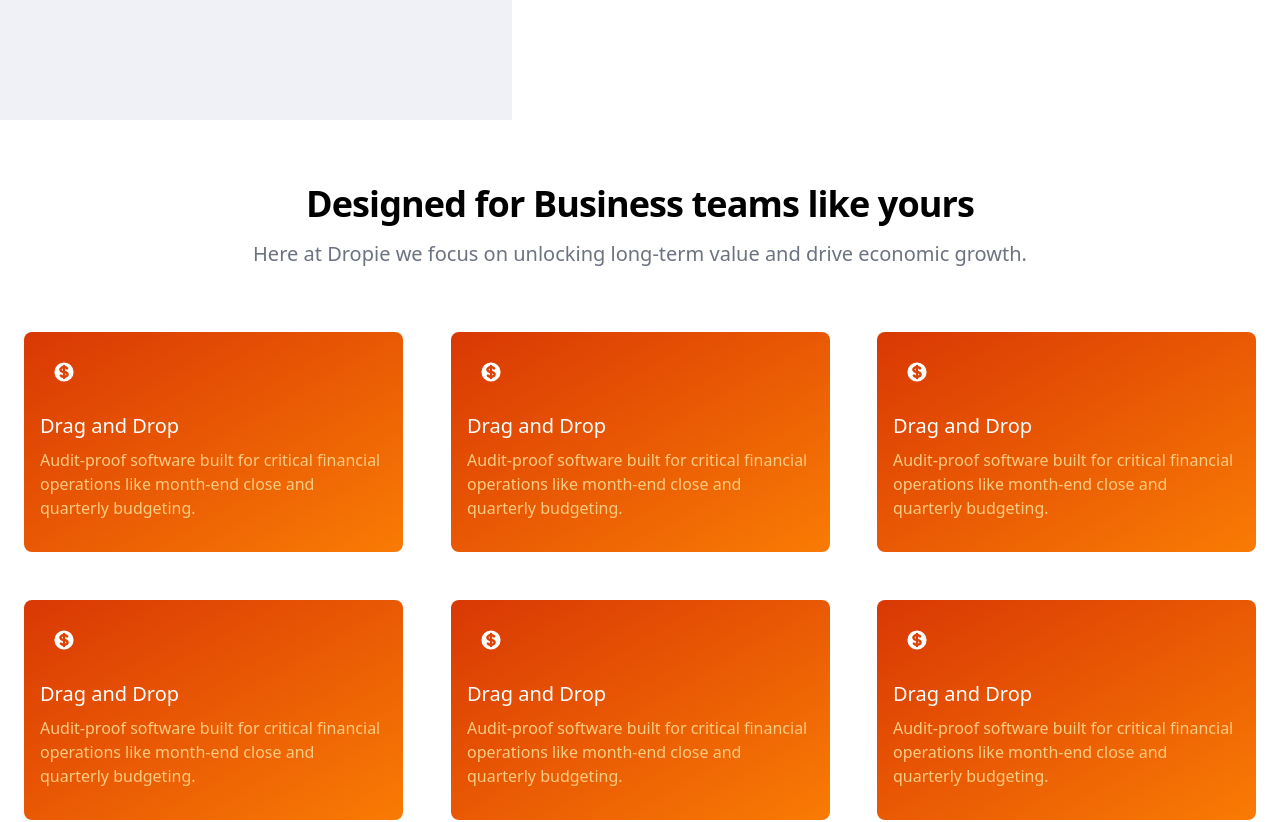
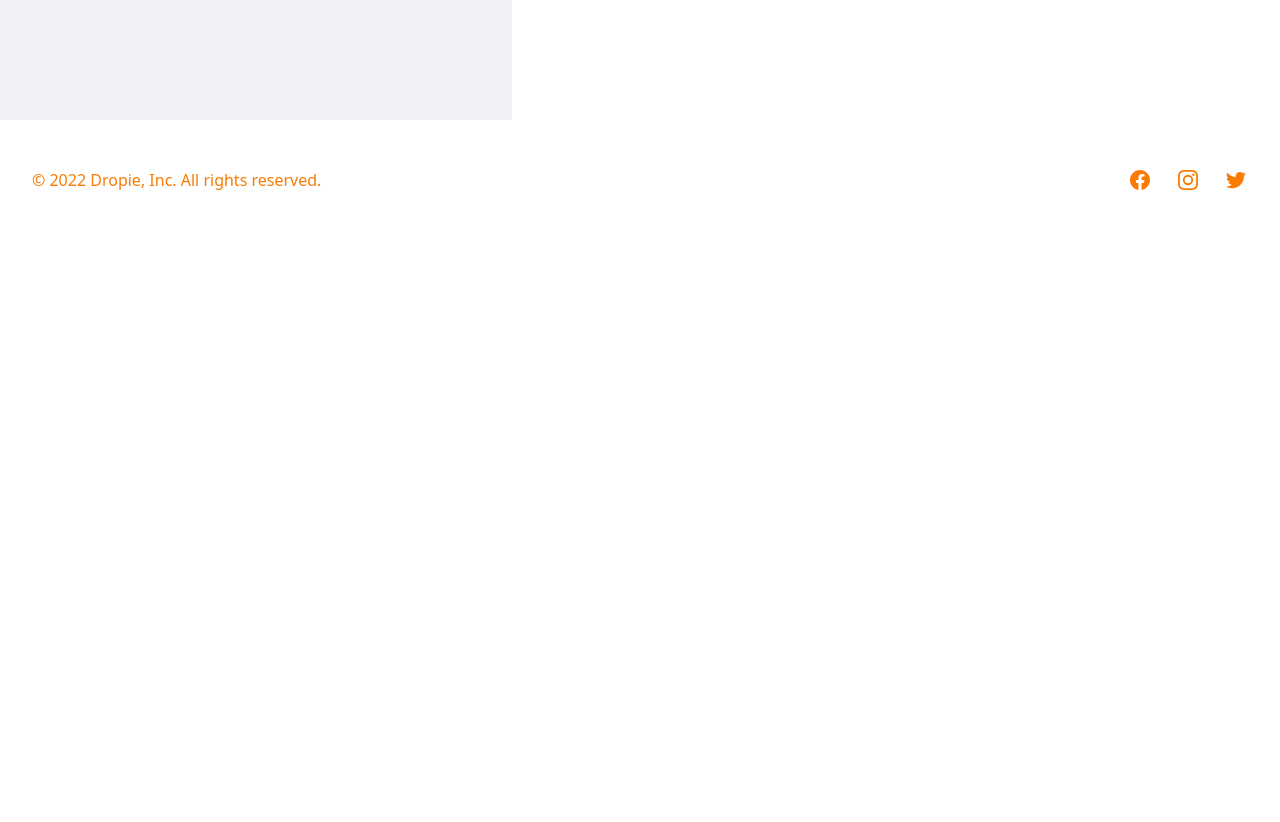
Before and after one commit to WekiWorklab/dropie-landing-page, a React (Create React App) app: page / in a window 1280 px wide. Shown: the part 680-1502 px from the top of the page. After the commit the page ends 920 px from the top, so only its background shows below. Built offline with nearby package versions, Linux system fonts and the light colour scheme.

Commit message:
Work on the wallet

```diff
--- a/src/App.tsx
+++ b/src/App.tsx
@@ -128,99 +128,6 @@ function App() {
           </div>
         </div>
       </div>
-
-      <section className='mt-28 md:mt-0 bg-conic-to-br from-white to-[#F97B04]' id='features'>
-        <div className='py-8 px-4 mx-auto max-w-screen-xl sm:py-16 lg:px-6'>
-          <div className='w-full pt-10 md:pt-0 mb-8 lg:mb-16'>
-            <h2 className='mb-4 text-4xl tracking-tight font-extrabold bg-conic-to-r from-black to-[#F97B04] text-center '>
-              Designed for{" "}
-              <span className='relative inline-block'>
-                Business
-                <svg className='hidden absolute' width='160' height='11' viewBox='0 0 160 11' fill='none' xmlns='http://www.w3.org/2000/svg'>
-                  <path
-                    d='M34.6102 2.23473C49.7135 1.91256 64.8251 1.70545 79.9366 1.6134C95.0481 1.52135 110.02 1.55203 125.057 1.69777C133.6 1.78215 142.15 1.89722 150.693 2.05063L151.852 0.47811C132.35 0.792615 112.856 1.18383 93.3627 1.65175C73.869 2.11967 54.3752 2.6643 34.8815 3.29331C23.9384 3.64617 13.0035 4.01437 2.06039 4.41326C1.41909 4.43627 0.457152 4.58969 0.0953964 5.17267C-0.241694 5.7173 0.383157 6.00112 0.901126 5.98578C21.217 5.50252 41.5493 5.45649 61.8735 5.85538C82.1976 6.25426 102.505 7.10572 122.788 8.39443C134.184 9.11549 145.571 9.98229 156.941 10.9872C157.558 11.0409 158.577 10.757 158.906 10.2278C159.268 9.65245 158.594 9.45301 158.101 9.41465C137.867 7.62734 117.584 6.27727 97.2844 5.37211C76.985 4.46695 56.6527 4.01437 36.3286 4.0067C24.9086 4.0067 13.4886 4.13711 2.06861 4.41326L0.909347 5.98578C20.3948 5.27239 39.8886 4.64338 59.3823 4.08341C78.876 3.53111 98.3697 3.04784 117.863 2.64896C128.807 2.42651 139.758 2.21939 150.701 2.04296C151.342 2.03529 152.312 1.85886 152.666 1.28355C153.02 0.708235 152.37 0.47811 151.86 0.470439C136.741 0.20963 121.637 0.048542 106.526 0.0101877C91.4141 -0.0281665 76.4424 0.0408711 61.4048 0.232642C52.8624 0.340034 44.3118 0.485781 35.7695 0.669881C35.1282 0.685223 34.158 0.853981 33.8045 1.4293C33.4674 1.97393 34.0922 2.25775 34.6102 2.24241V2.23473Z'
-                    fill='#D93804'
-                  />
-                </svg>
-              </span>{" "}
-              teams like yours
-            </h2>
-            <p className='text-gray-500 sm:text-xl text-center'>Here at Dropie we focus on unlocking long-term value and drive economic growth.</p>
-          </div>
-          <div className='space-y-8 md:grid md:grid-cols-2 lg:grid-cols-3 md:gap-12 md:space-y-0'>
-            {Features.map((item, index) => (
-              <Card key={index} title={item.title} description={item.description} icon={item.image} />
-            ))}
-            {/* <div className='bg-gradient-to-br from-[#D93804] to-[#F97B04] cursor-pointer p-4 rounded-lg min-h-[220px]'>
-              <div className='flex justify-center items-center mb-4 w-10 h-10 rounded-full bg-primary-100 lg:h-12 lg:w-12'>
-                <svg className='w-5 h-5 text-white lg:w-6 lg:h-6 ' fill='currentColor' viewBox='0 0 20 20' xmlns='http://www.w3.org/2000/svg'>
-                  <path d='M10.394 2.08a1 1 0 00-.788 0l-7 3a1 1 0 000 1.84L5.25 8.051a.999.999 0 01.356-.257l4-1.714a1 1 0 11.788 1.838L7.667 9.088l1.94.831a1 1 0 00.787 0l7-3a1 1 0 000-1.838l-7-3zM3.31 9.397L5 10.12v4.102a8.969 8.969 0 00-1.05-.174 1 1 0 01-.89-.89 11.115 11.115 0 01.25-3.762zM9.3 16.573A9.026 9.026 0 007 14.935v-3.957l1.818.78a3 3 0 002.364 0l5.508-2.361a11.026 11.026 0 01.25 3.762 1 1 0 01-.89.89 8.968 8.968 0 00-5.35 2.524 1 1 0 01-1.4 0zM6 18a1 1 0 001-1v-2.065a8.935 8.935 0 00-2-.712V17a1 1 0 001 1z'></path>
-                </svg>
-              </div>
-              <h3 className='mb-2 text-xl text-white'>Dropie Fleet Management</h3>
-              <p className='text-[#FFCB83] '>Manage your riders and view their realtime location through the Dropie Analytics Dashboard</p>
-            </div>
-            <div className='bg-gradient-to-br from-[#D93804] to-[#F97B04] cursor-pointer p-4 rounded-lg min-h-[220px]'>
-              <div className='flex justify-center items-center mb-4 w-10 h-10 rounded-full bg-primary-100 lg:h-12 lg:w-12'>
-                <svg className='w-5 h-5 text-white lg:w-6 lg:h-6' fill='currentColor' viewBox='0 0 20 20' xmlns='http://www.w3.org/2000/svg'>
-                  <path
-                    fill-rule='evenodd'
-                    d='M3 3a1 1 0 000 2v8a2 2 0 002 2h2.586l-1.293 1.293a1 1 0 101.414 1.414L10 15.414l2.293 2.293a1 1 0 001.414-1.414L12.414 15H15a2 2 0 002-2V5a1 1 0 100-2H3zm11.707 4.707a1 1 0 00-1.414-1.414L10 9.586 8.707 8.293a1 1 0 00-1.414 0l-2 2a1 1 0 101.414 1.414L8 10.414l1.293 1.293a1 1 0 001.414 0l4-4z'
-                    clip-rule='evenodd'
-                  ></path>
-                </svg>
-              </div>
-              <h3 className='mb-2 text-xl text-white'>Business Automation</h3>
-              <p className='text-[#FFCB83] '>
-                Auto-assign tasks, send Slack messages, and much more. Now power up with hundreds of new templates to help you get started.
-              </p>
-            </div>
-            <div className='bg-gradient-to-br from-[#D93804] to-[#F97B04] cursor-pointer p-4 rounded-lg min-h-[220px]'>
-              <div className='flex justify-center items-center mb-4 w-10 h-10 rounded-full bg-primary-100 lg:h-12 lg:w-12'>
-                <svg className='w-5 h-5 text-white lg:w-6 lg:h-6 ' fill='currentColor' viewBox='0 0 20 20' xmlns='http://www.w3.org/2000/svg'>
-                  <path d='M8.433 7.418c.155-.103.346-.196.567-.267v1.698a2.305 2.305 0 01-.567-.267C8.07 8.34 8 8.114 8 8c0-.114.07-.34.433-.582zM11 12.849v-1.698c.22.071.412.164.567.267.364.243.433.468.433.582 0 .114-.07.34-.433.582a2.305 2.305 0 01-.567.267z'></path>
-                  <path
-                    fill-rule='evenodd'
-                    d='M10 18a8 8 0 100-16 8 8 0 000 16zm1-13a1 1 0 10-2 0v.092a4.535 4.535 0 00-1.676.662C6.602 6.234 6 7.009 6 8c0 .99.602 1.765 1.324 2.246.48.32 1.054.545 1.676.662v1.941c-.391-.127-.68-.317-.843-.504a1 1 0 10-1.51 1.31c.562.649 1.413 1.076 2.353 1.253V15a1 1 0 102 0v-.092a4.535 4.535 0 001.676-.662C13.398 13.766 14 12.991 14 12c0-.99-.602-1.765-1.324-2.246A4.535 4.535 0 0011 9.092V7.151c.391.127.68.317.843.504a1 1 0 101.511-1.31c-.563-.649-1.413-1.076-2.354-1.253V5z'
-                    clip-rule='evenodd'
-                  ></path>
-                </svg>
-              </div>
-              <h3 className='mb-2 text-xl text-white'>Finance</h3>
-              <p className='text-[#FFCB83] '>
-                Audit-proof software built for critical financial operations like month-end close and quarterly budgeting.
-              </p>
-            </div>
-            <div className='bg-gradient-to-br from-[#D93804] to-[#F97B04] cursor-pointer p-4 rounded-lg min-h-[220px]'>
-              <div className='flex justify-center items-center mb-4 w-10 h-10 rounded-full bg-primary-100 lg:h-12 lg:w-12'>
-                <svg className='w-5 h-5 text-white lg:w-6 lg:h-6 ' fill='currentColor' viewBox='0 0 20 20' xmlns='http://www.w3.org/2000/svg'>
-                  <path d='M7 3a1 1 0 000 2h6a1 1 0 100-2H7zM4 7a1 1 0 011-1h10a1 1 0 110 2H5a1 1 0 01-1-1zM2 11a2 2 0 012-2h12a2 2 0 012 2v4a2 2 0 01-2 2H4a2 2 0 01-2-2v-4z'></path>
-                </svg>
-              </div>
-              <h3 className='mb-2 text-xl text-white'>Enterprise Design</h3>
-              <p className='text-[#FFCB83] '>
-                Craft beautiful, delightful experiences for both marketing and product with real cross-company collaboration.
-              </p>
-            </div>
-            <div className='bg-gradient-to-br from-[#D93804] to-[#F97B04] cursor-pointer p-4 rounded-lg min-h-[220px]'>
-              <div className='flex justify-center items-center mb-4 w-10 h-10 rounded-full bg-primary-100 lg:h-12 lg:w-12'>
-                <svg className='w-5 h-5 text-white lg:w-6 lg:h-6 ' fill='currentColor' viewBox='0 0 20 20' xmlns='http://www.w3.org/2000/svg'>
-                  <path
-                    fill-rule='evenodd'
-                    d='M11.49 3.17c-.38-1.56-2.6-1.56-2.98 0a1.532 1.532 0 01-2.286.948c-1.372-.836-2.942.734-2.106 2.106.54.886.061 2.042-.947 2.287-1.561.379-1.561 2.6 0 2.978a1.532 1.532 0 01.947 2.287c-.836 1.372.734 2.942 2.106 2.106a1.532 1.532 0 012.287.947c.379 1.561 2.6 1.561 2.978 0a1.533 1.533 0 012.287-.947c1.372.836 2.942-.734 2.106-2.106a1.533 1.533 0 01.947-2.287c1.561-.379 1.561-2.6 0-2.978a1.532 1.532 0 01-.947-2.287c.836-1.372-.734-2.942-2.106-2.106a1.532 1.532 0 01-2.287-.947zM10 13a3 3 0 100-6 3 3 0 000 6z'
-                    clip-rule='evenodd'
-                  ></path>
-                </svg>
-              </div>
-              <h3 className='mb-2 text-xl text-white'>Operations</h3>
-              <p className='text-[#FFCB83] '>
-                Keep your company’s lights on with customizable, iterative, and structured workflows built for all efficient teams and individual.
-              </p>
-            </div> */}
-          </div>
-        </div>
-      </section>
-      <CTA setOpen={handleChange} />
       <Footer />
       <Form open={open} setOpen={setOpen} email={userEmail} />
     </div>
```
Also changed, not shown: src/assets/track_packages.png.
